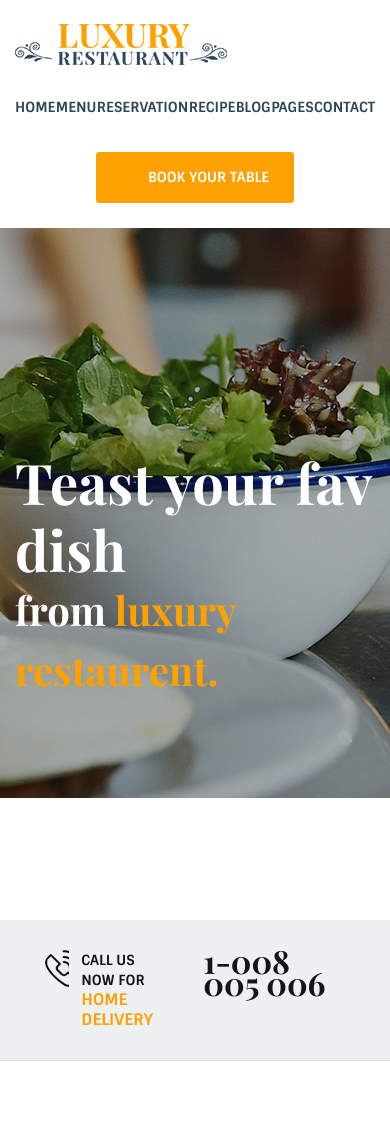
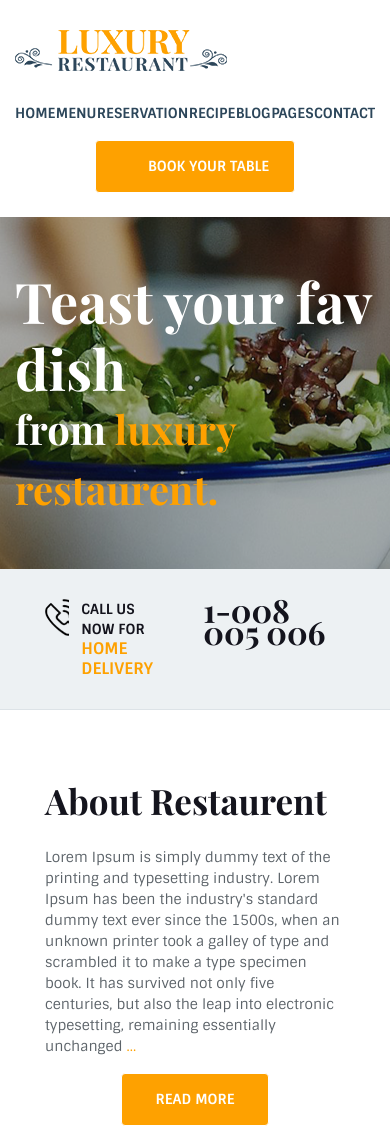
Before and after one commit to JuziCasio/juzicasio.github.io, a plain HTML site: page luxurt_restaurant/index.html in a window 390 px wide. Shown: the top 1129 px of the page. Drawn offline with nearby package versions, Linux system fonts and the light colour scheme; a script that the page names is missing.

Commit message:
1.1
site adaptability

```diff
--- a/luxurt_restaurant/css/main.css
+++ b/luxurt_restaurant/css/main.css
@@ -212,3 +212,16 @@ h1, h2, h3, h4, h5, h6 {
 
 .credits {
   text-align: center; }
+
+@media screen and (max-width: 992px) {
+  .cta {
+    display: block;
+    margin: 0 auto; }
+  .logo {
+    margin-top: 30px; }
+  .title {
+    margin: 50px 0; }
+  .about {
+    padding: 10px 30px; }
+  .food-images {
+    display: none; } }
```
